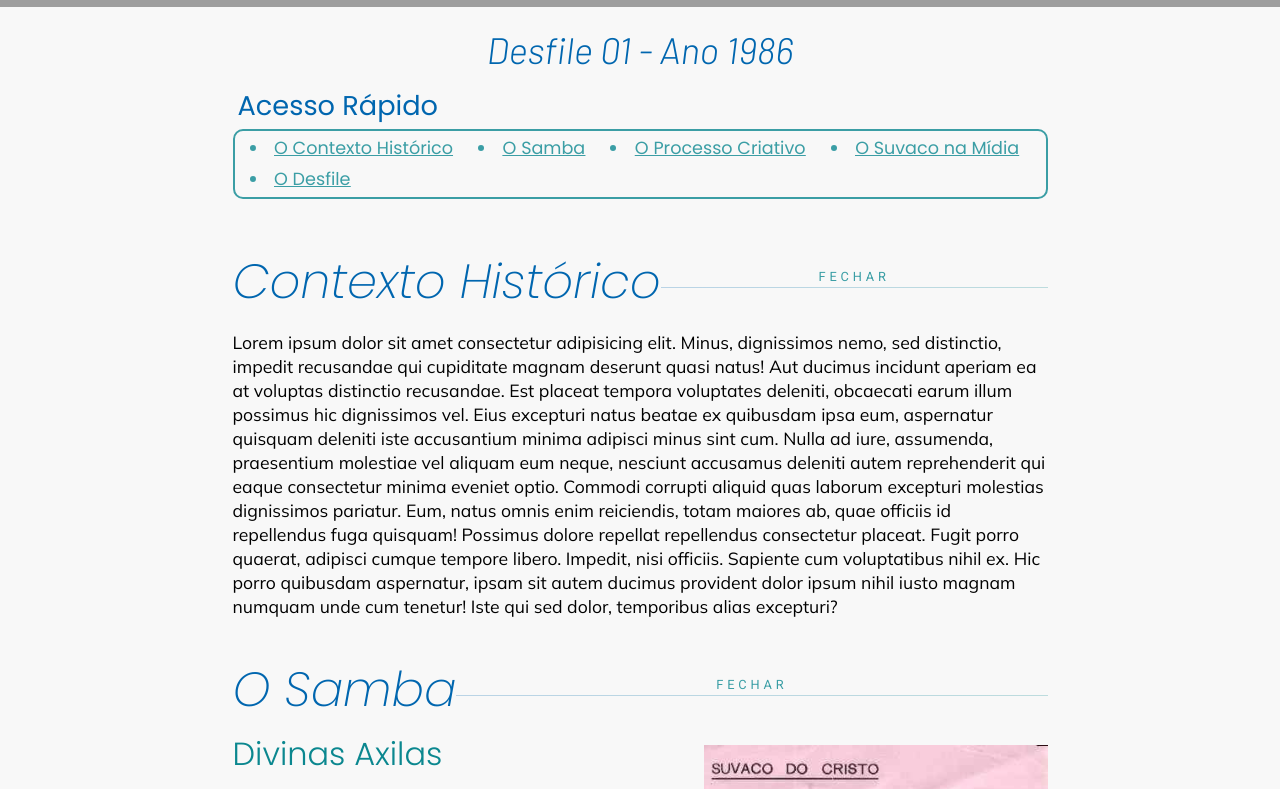
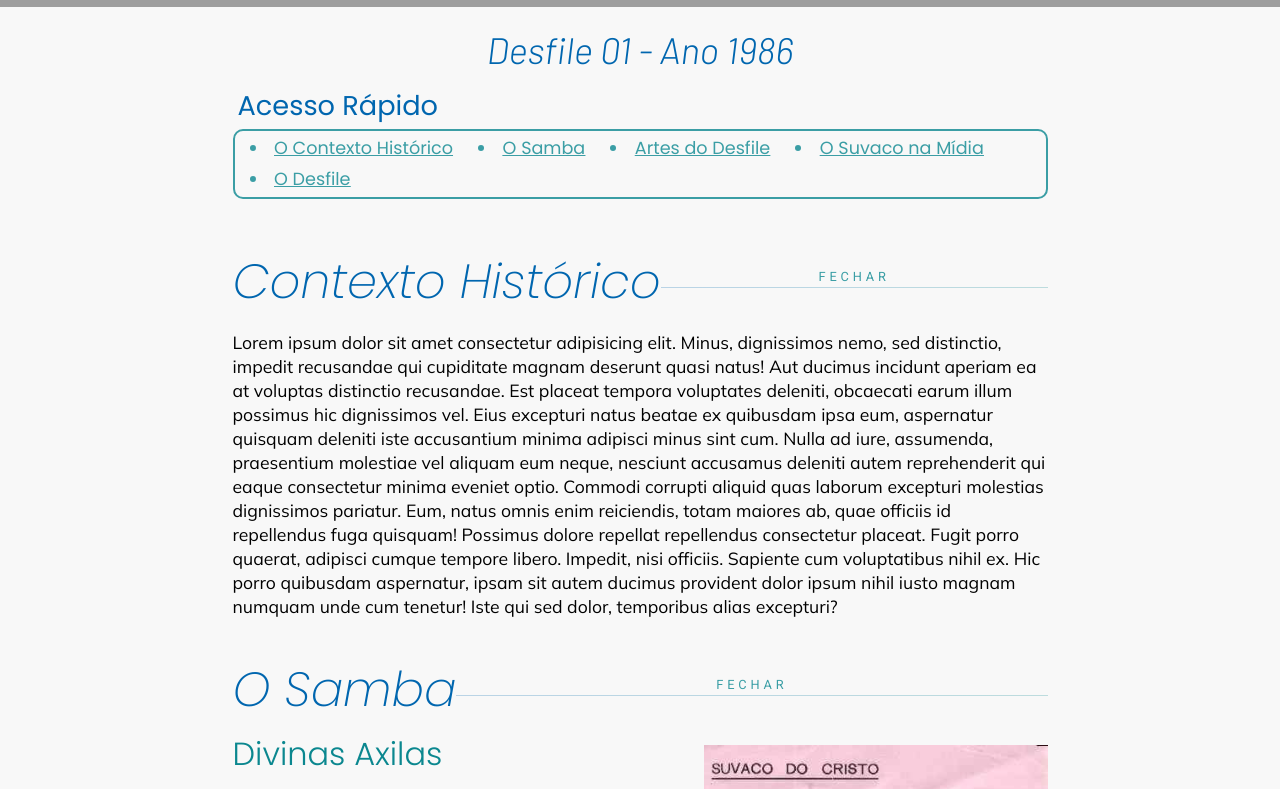
Before and after one commit to ahtamaral/suvaco-app, a React (Vite) app: page /Ano1986 in a window 1280 px wide. Shown: the part 1020-1809 px from the top of the page. Built offline with nearby package versions, Linux system fonts and the light colour scheme; grey boxes are pictures that could not be loaded; a web font is replaced by a local one.

Commit message:
mudei o titulo e tamanho imagem 86

```diff
--- a/src/components/pasteTimeline/anos/1986/Ano1986.css
+++ b/src/components/pasteTimeline/anos/1986/Ano1986.css
@@ -108,7 +108,7 @@
   column-count: 2;
 }
 .img-coluna{
-  min-width: 300px;
+  min-width: 400px;
   max-width: 400px;
   min-height: 300px;
   max-height: 450px;
--- a/src/components/pasteTimeline/anos/1986/Ano1986.jsx
+++ b/src/components/pasteTimeline/anos/1986/Ano1986.jsx
@@ -43,7 +43,7 @@ function Ano1986() {
                     <ul className="box-links">
                         <li><a href="#contexto-historico">O Contexto Histórico</a></li>
                         <li><a href="#o-samba">O Samba</a></li>
-                        <li><a href="#processo-criativo">O Processo Criativo</a></li>
+                        <li><a href="#processo-criativo">Artes do Desfile</a></li>
                         <li><a href="#suvaco-midia">O Suvaco na Mídia</a></li>
                         <li><a href="#o-desfile">O Desfile</a></li>
 
--- a/src/components/pasteTimeline/anos/componentes-anos/Player/player.css
+++ b/src/components/pasteTimeline/anos/componentes-anos/Player/player.css
@@ -62,6 +62,7 @@
     display: flex;
     width: 100%;
     justify-content: space-evenly;
+    margin-top: 25px;
 
 }
 
@@ -71,9 +72,3 @@
 .ri-pause-circle-line{
     font-size: 2rem;
 }
-
-@media (max-width:360) {
-    .controls{
-        margin-top: 25px;
-    }
-}
```
